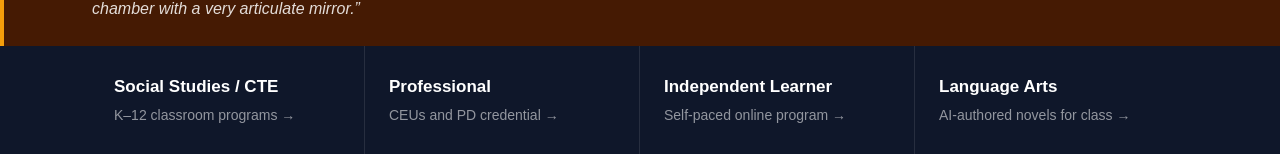
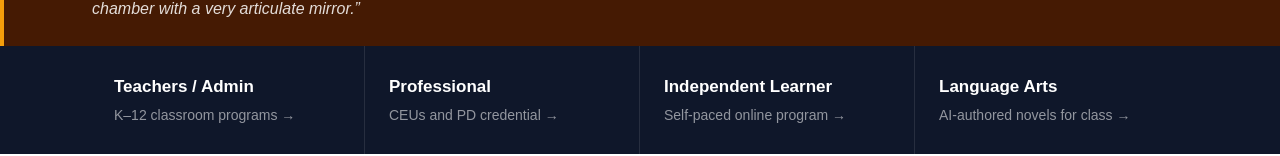
Before and after one commit to Suchocki88/UnderstandingAI.ai, a Next.js app: page / in a window 1280 px wide. Shown: the part 657-813 px from the top of the page. Built offline with nearby package versions, Linux system fonts and the light colour scheme.

Commit message:
Update page.tsx

```diff
--- a/app/page.tsx
+++ b/app/page.tsx
@@ -84,7 +84,7 @@ export default function Page() {
         <div style={{ maxWidth: 1100, margin: "0 auto", display: "grid", gridTemplateColumns: "repeat(auto-fit, minmax(160px, 1fr))" }}>
 
           <Link href="/pocketlab" style={{ textDecoration: "none", borderRight: "1px solid rgba(255,255,255,0.1)", padding: "28px 24px", display: "flex", flexDirection: "column", gap: 6 }}>
-            <span style={{ fontSize: 17, fontWeight: 700, color: "white" }}>Social Studies / CTE</span>
+            <span style={{ fontSize: 17, fontWeight: 700, color: "white" }}>Teachers / Admin</span>
             <span style={{ fontSize: 14, color: "rgba(255,255,255,0.55)" }}>K–12 classroom programs →</span>
           </Link>
 
```
